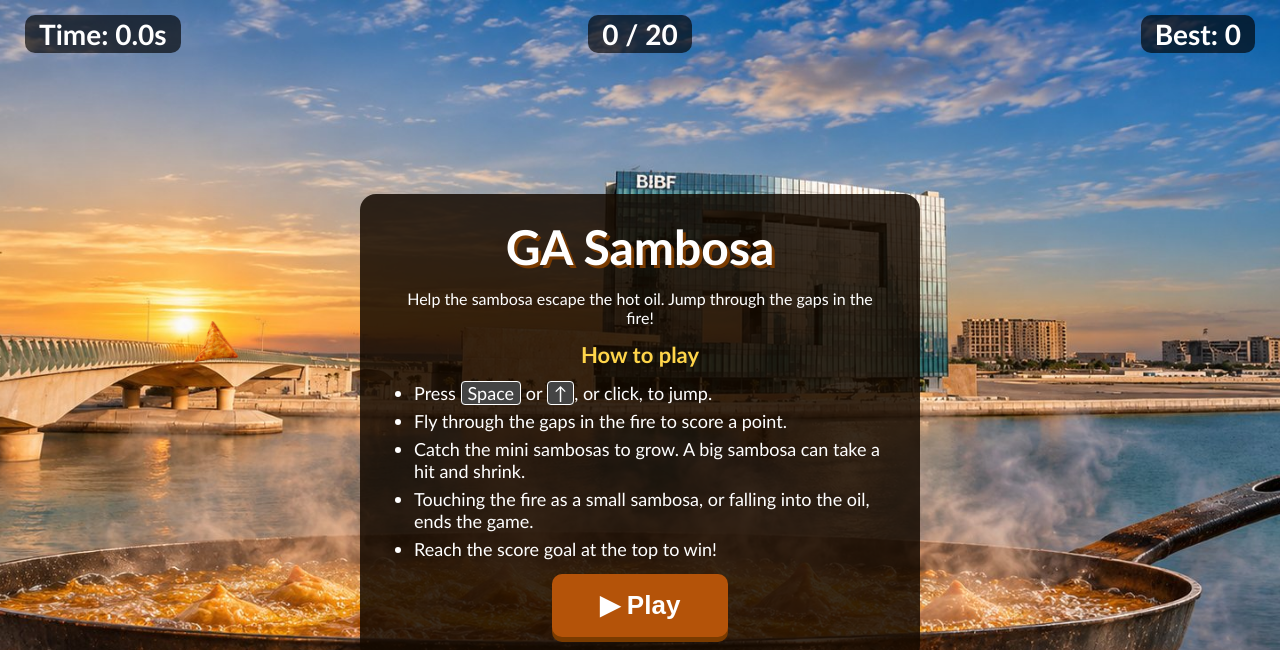
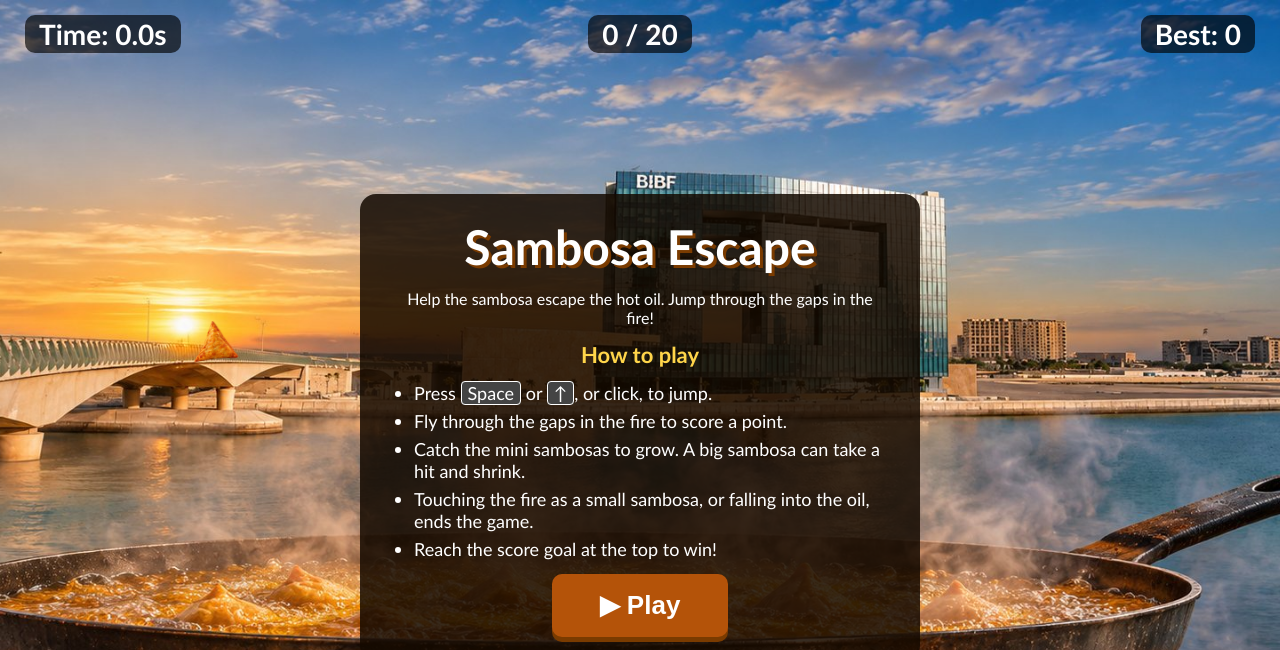
Before and after one commit to hamedo0/sambosa-escape, a plain HTML site: page index.html in a window 1280 px wide. Shown: the top 650 px of the page. Drawn offline with Linux system fonts and the light colour scheme.

Commit message:
Rename game title to Sambosa Escape

```diff
--- a/index.html
+++ b/index.html
@@ -3,7 +3,7 @@
 <head>
   <meta charset="UTF-8">
   <meta name="viewport" content="width=device-width, initial-scale=1.0">
-  <title>GA Sambosa</title>
+  <title>Sambosa Escape</title>
   <link rel="icon" href="./images/sambosa.png">
   <link rel="stylesheet" href="./css/style.css">
   <script defer src="./js/data.js"></script>
@@ -23,7 +23,7 @@
 
     <div id="screen">
       <div class="card">
-        <h1 id="title">GA Sambosa</h1>
+        <h1 id="title">Sambosa Escape</h1>
         <p class="story">Help the sambosa escape the hot oil. Jump through the gaps in the fire!</p>
         <h2>How to play</h2>
         <ul>
```
